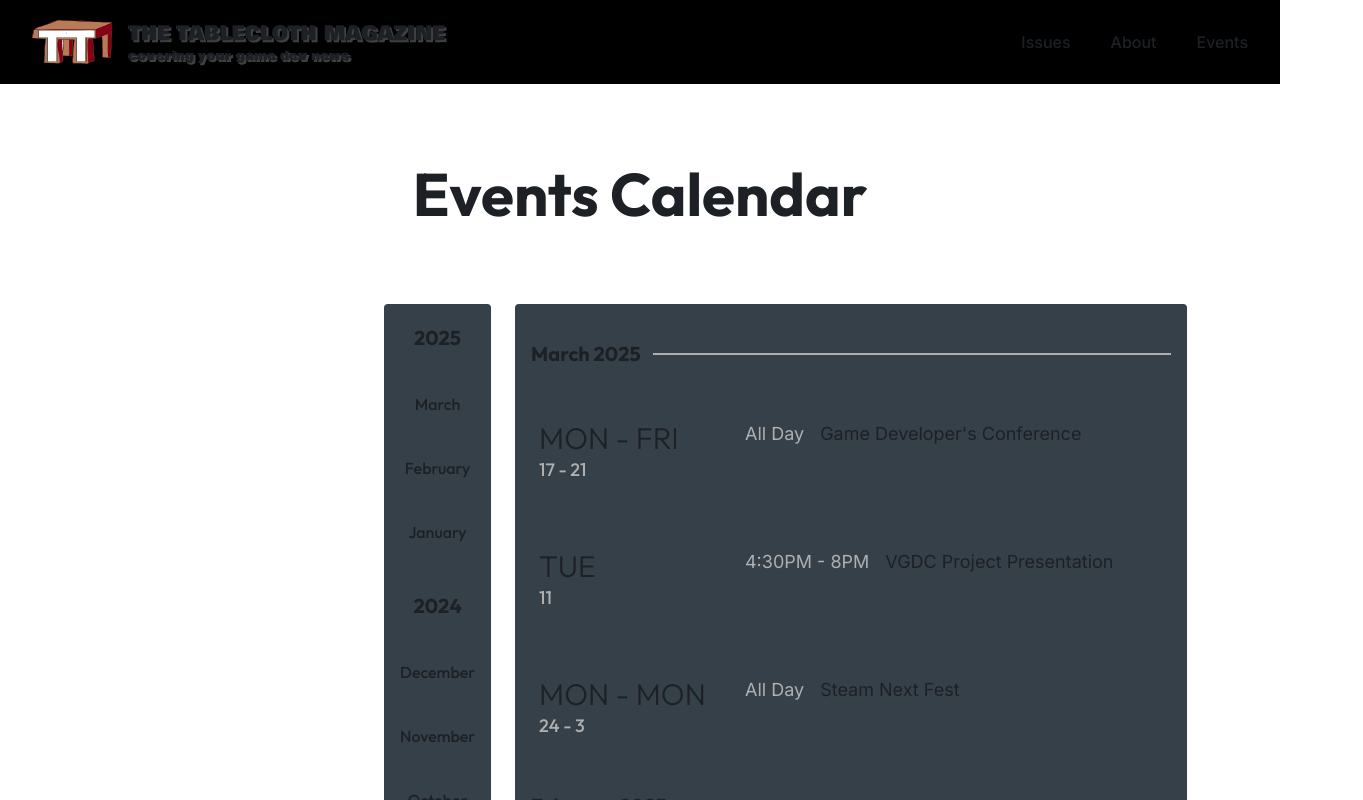
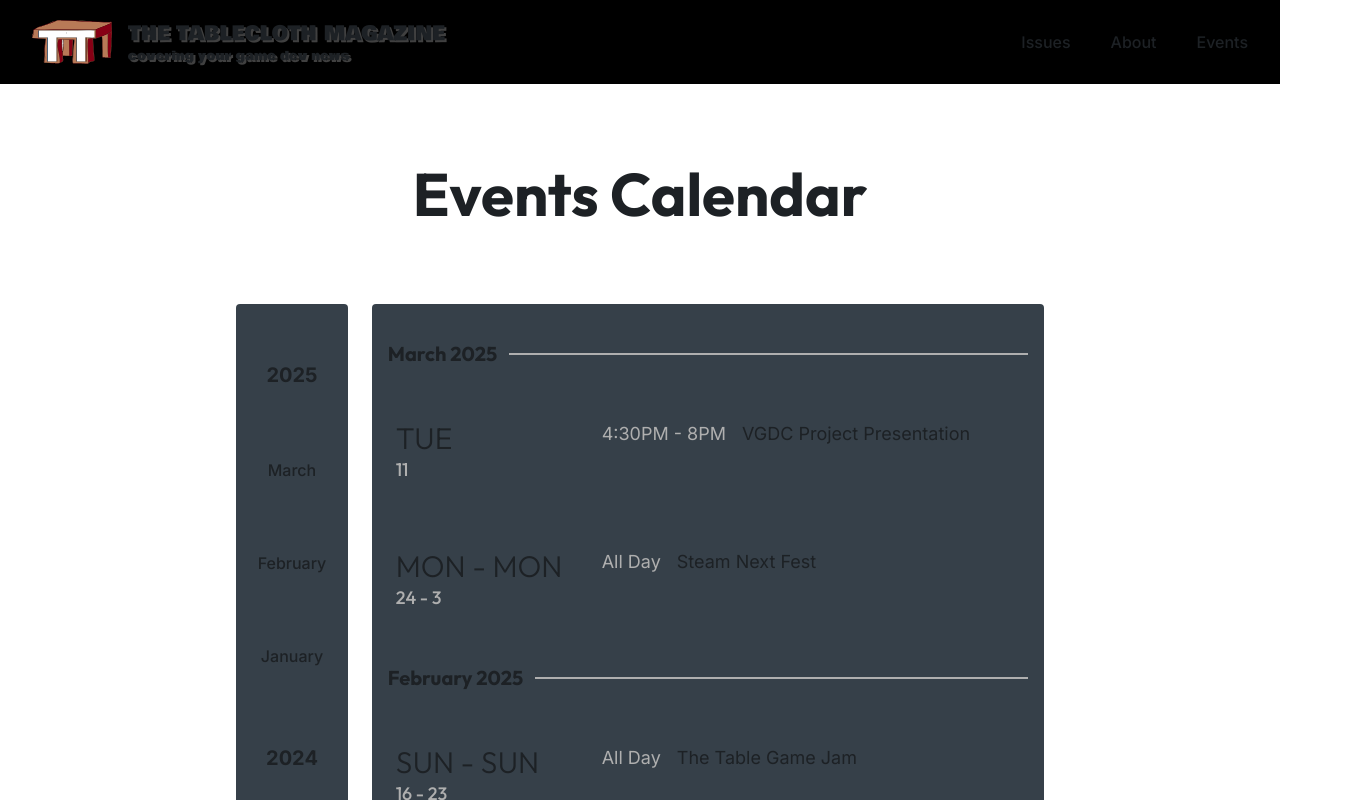
Before and after one commit to Aleroms/tableclothmagazine, a Next.js app: page /events in a window 1280 px wide. Shown: the top 800 px of the page, 1363 px wide, since content can reach past the window. Built offline with nearby package versions, Linux system fonts and the light colour scheme.

Commit message:
events page

```diff
--- a/app/events/page.tsx
+++ b/app/events/page.tsx
@@ -3,11 +3,11 @@ import EventsCalendar from "../ui/events/eventsCalendar";
 export default function Events() {
 
   return (
-    <>
+    <div>
       <h1 className="capitalize text-3xl md:text-4xl lg:text-6xl text-center font-bold mx-6 my-20">
         Events Calendar
       </h1>
       <EventsCalendar/>
-    </>
+    </div>
   );
 }
--- a/app/layout.tsx
+++ b/app/layout.tsx
@@ -28,8 +28,10 @@ export default function RootLayout({
   children: React.ReactNode;
 }>) {
   return (
-    <html lang="en">
-      <body className={`${outfit.variable} ${inter.variable} antialiased`}>
+    <html lang="en" className="scroll-smooth">
+      <body
+        className={`${outfit.variable} ${inter.variable} antialiased`}
+      >
         <NavBar />
         {children}
         <Footer />
--- a/app/ui/events/eventsCalendar.tsx
+++ b/app/ui/events/eventsCalendar.tsx
@@ -5,7 +5,8 @@ import EventsSelector from "./eventsSelector";
 export default function EventsCalendar() {
   const events = getAllEvents();
   return (
-    <div className="flex flex-col md:flex-row gap-6 md:items-start md:max-w-lg md:m-auto">
+    <div className="flex flex-col md:flex-row gap-6 md:items-start
+    justify-center mb-40 md:sticky md:top-4">
       <EventsSelector events={events} />
       <EventsDetails events={events} />
     </div>
--- a/app/ui/events/eventsCard.tsx
+++ b/app/ui/events/eventsCard.tsx
@@ -1,4 +1,5 @@
 import { Event } from "@/app/lib/definitions";
+import { ExternalLink } from "lucide-react";
 
 interface EventsCardProps {
   event: Event;
@@ -28,7 +29,7 @@ export default function EventsCard({ event }: EventsCardProps) {
   const endDateNum = endDate?.getDate();
 
   return (
-    <div className="mx-2 my-4 lg:my-8 grid grid-2 lg:grid-cols-[33%_99%]">
+    <div className="mx-2 my-4 lg:my-8 grid grid-2 lg:grid-cols-[33%_66%]">
       {/* displays the start - endDate?  */}
       <div>
         <h2 className="uppercase font-light text-xl md:text-2xl lg:text-3xl">
@@ -47,14 +48,14 @@ export default function EventsCard({ event }: EventsCardProps) {
           <p className="text-[var(--t-dark-4)] mr-4 md:text-lg mt-4 md:mr-0 md:mt-0">
             {duration ? duration : "All Day"}
           </p>
-          <p className="md:text-lg">
-            {title}
+          <div className="flex items-center">
+            <p className="md:text-lg">{title}</p>
             {externalLink && (
               <a href={externalLink} className="ml-4">
-                link
+                <ExternalLink size={22}/>
               </a>
             )}
-          </p>
+          </div>
         </div>
         {notes && <p className="text-[var(--t-dark-4)]">{notes}</p>}
       </div>
--- a/app/ui/events/eventsDetails.tsx
+++ b/app/ui/events/eventsDetails.tsx
@@ -5,6 +5,7 @@ import EventsCard from "./eventsCard";
 interface EventsDetailsProps {
   events: Event[];
 }
+
 
 // export interface Event {
 //   id: string;
@@ -34,15 +35,17 @@ export default function EventsDetails({ events }: EventsDetailsProps) {
         items.push(
           <div
             key={`month-${year}-${monthIdx}`}
-            className="relative flex py-5 items-center"
+            id={`month-${year}-${monthIdx}`}
+            className="relative flex py-5 items-center scroll-mt-10"
           >
             <h2 className="flex-shrink mr-3 font-bold text-xl">{`${monthName} ${currentYear}`}</h2>
             <div className="flex-grow border-t-2 border-[var(--t-dark-4)]" />
           </div>
         );
+        continue;
       }
 
-      // the conent of the current event
+      // the content of the current event
       items.push(<EventsCard key={event.id} event={event} />);
 
       // event divider i.e March 2025 ---
@@ -51,7 +54,8 @@ export default function EventsDetails({ events }: EventsDetailsProps) {
         items.push(
           <div
             key={`month-${year}-${monthIdx}`}
-            className="relative flex py-5 items-center"
+            id={`month-${year}-${monthIdx}`}
+            className="relative flex py-5 items-center scroll-mt-10"
           >
             <h2 className="flex-shrink mr-3 font-bold text-xl">{`${monthName} ${currentYear}`}</h2>
             <div className="flex-grow border-t-2 border-[var(--t-dark-4)]" />
@@ -63,7 +67,7 @@ export default function EventsDetails({ events }: EventsDetailsProps) {
     return items;
   };
   return (
-    <main className="flex flex-col p-4 mb-6 bg-[var(--t-dark-3)] md:min-w-lg lg:min-w-2xl rounded-sm">
+    <main className="flex flex-col p-4 bg-[var(--t-dark-3)] md:min-w-lg lg:min-w-2xl rounded-sm">
       {createEventBody()}
     </main>
   );
--- a/app/ui/events/eventsSelector.tsx
+++ b/app/ui/events/eventsSelector.tsx
@@ -1,5 +1,6 @@
 import { Event } from "@/app/lib/definitions";
 import { JSX } from "react";
+import Link from "next/link";
 
 interface EventsSelectorProps {
   events: Event[];
@@ -22,21 +23,26 @@ export default function EventsSelector({ events }: EventsSelectorProps) {
         currentYear = year;
         currentMonthIndex = null; // reset month when year changes
         items.push(
-          <h2 key={`year-${year}`} className="text-xl font-bold md:mt-4">
+          <Link
+            href={`#month-${year}-${monthIndex}`}
+            key={`year-${year}`}
+            className="text-xl font-bold md:mt-4"
+          >
             {year}
-          </h2>
+          </Link>
         );
       }
 
       if (monthIndex !== currentMonthIndex) {
         currentMonthIndex = monthIndex;
         items.push(
-          <h3
+          <Link
+            href={`#month-${year}-${monthIndex}`}
             key={`month-${year}-${monthIndex}`}
             className="text-md md:font-medium md:mt-2"
           >
             {monthName}
-          </h3>
+          </Link>
         );
       }
     }
@@ -46,11 +52,12 @@ export default function EventsSelector({ events }: EventsSelectorProps) {
 
   return (
     <aside
-      className="flex gap-8 outline-3 outline-offset-4
-      outline-(--t-dark-3) px-4 py-1 md:pb-6 md:text-right md:justify-end
-      mb-4  items-center justify-evenly bg-[var(--t-dark-3)]
-      overflow-x-scroll md:flex-col md:overflow-auto
-      md:outline-0 md:rounded-sm shrink-0"
+      className="flex gap-8 outline-3
+      outline-(--t-dark-1) px-4 py-3 md:pb-6
+      items-center justify-evenly bg-[var(--t-dark-3)]
+      overflow-x-scroll md:flex-col md:overflow-y-auto
+      md:overflow-x-hidden  md:outline-0 md:rounded-sm shrink-0
+      sticky top-0 md:top-2 z-1 md:h-screen"
     >
       {createAsideFromEvents()}
     </aside>
--- a/package.json
+++ b/package.json
@@ -10,6 +10,7 @@
   },
   "dependencies": {
     "clsx": "^2.1.1",
+    "lucide-react": "^0.503.0",
     "next": "15.2.4",
     "next-mdx-remote": "^5.0.0",
     "react": "^19.0.0",
```
Also changed, not shown: 1 other file (tests, documents, lock files or other folders).
